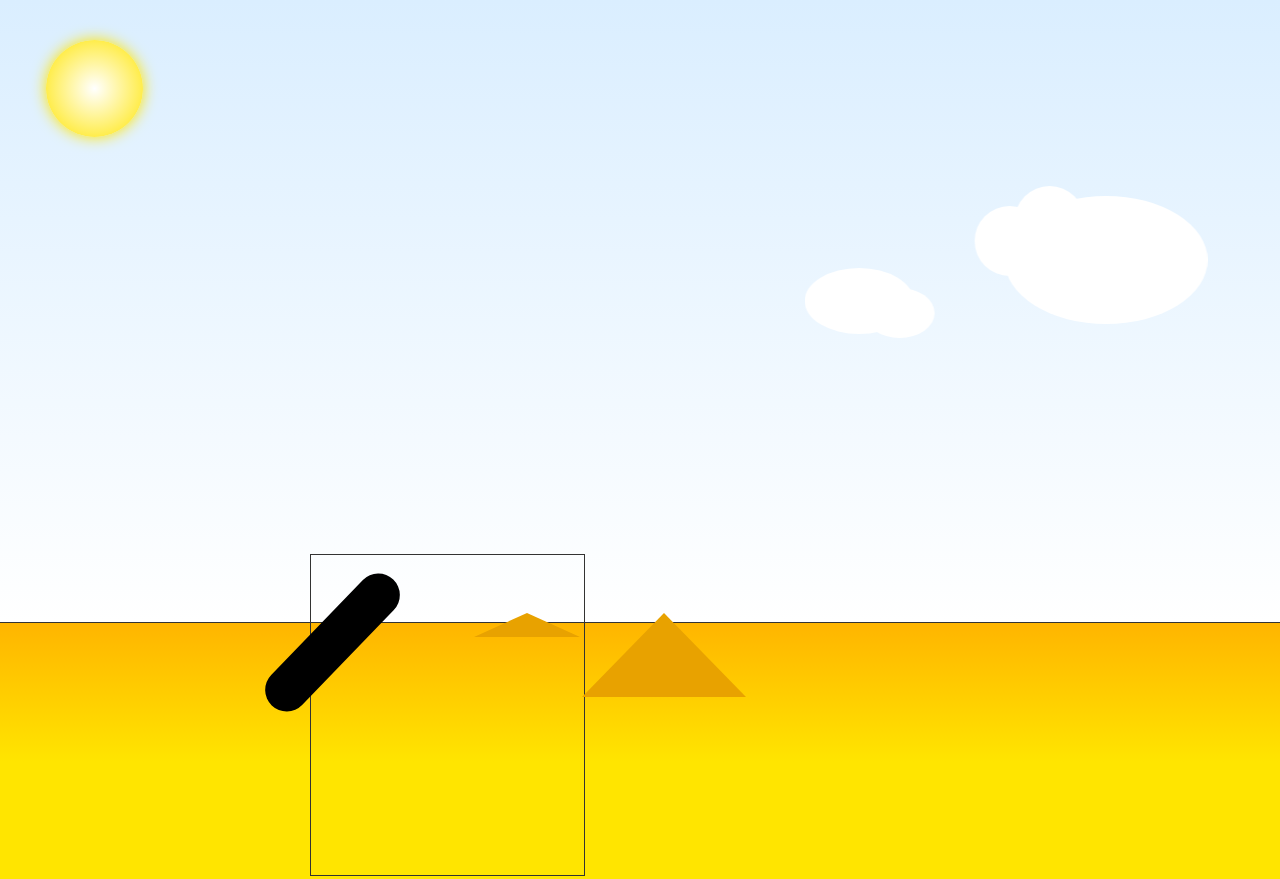
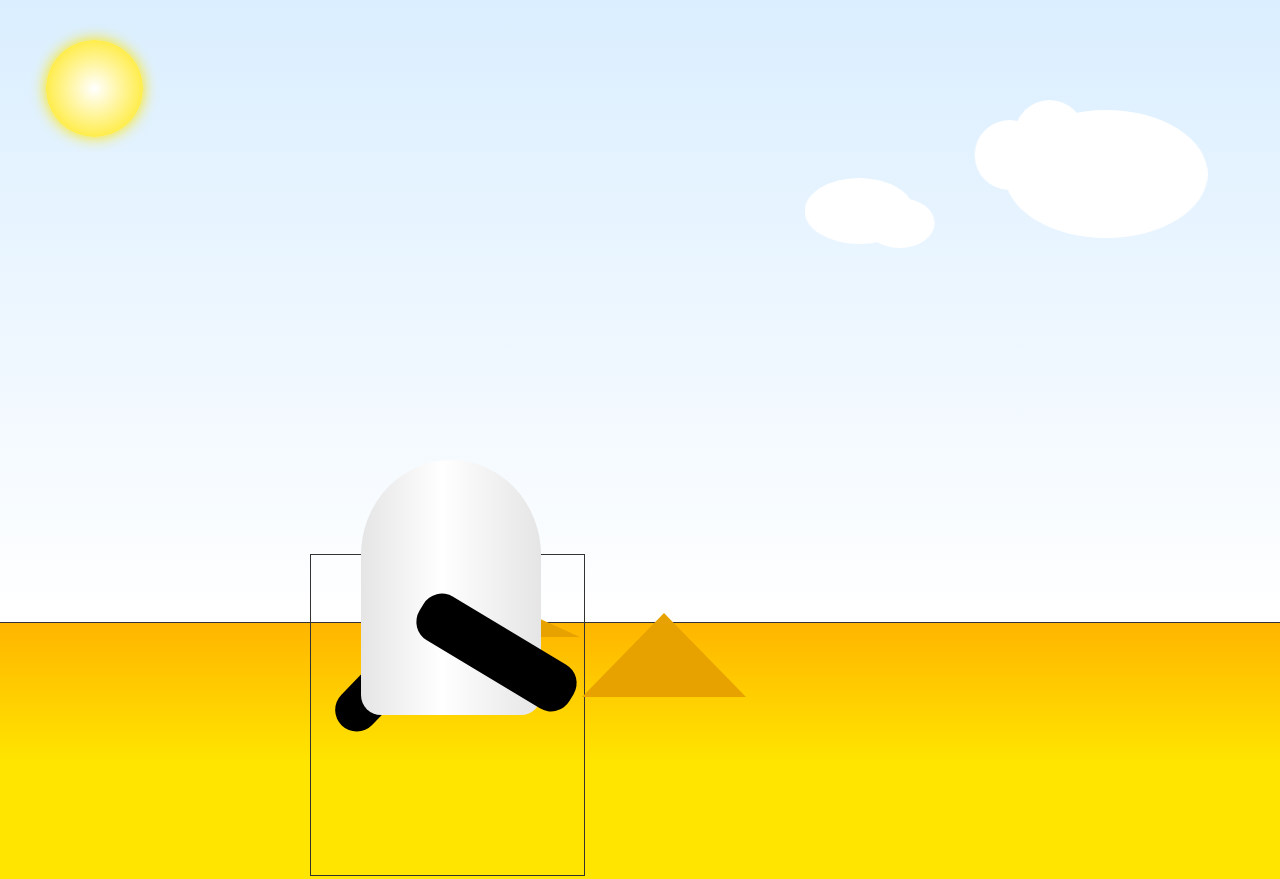
Before and after one commit to deividev/Animations, a plain HTML site: page index.html in a window 1280 px wide. Shown: the top 879 px of the page. Drawn offline with Linux system fonts and the light colour scheme.

Commit message:
Print robot

```diff
--- a/css/background.css
+++ b/css/background.css
@@ -21,7 +21,7 @@
 
 .cloud {
     position: absolute;
-    top: 40px;
+    top: 0px;
     left: 0;
     width: 100%;
     animation: cloud 35s linear;
@@ -32,7 +32,7 @@
   position: relative;
   width: 12.688rem;
   height: 8rem;
-  top: 106px;
+  top: 60px;
   left: 200px;
   margin-top: 50px;
   border-radius: 50%;
@@ -67,7 +67,7 @@
   position: relative;
   width: 6.813rem;
   height: 4.125rem;
-  margin-top: 50px;
+  top: 0px;
   border-radius: 50%;
   background-color: #fff;
 }
--- a/css/robot.css
+++ b/css/robot.css
@@ -14,24 +14,53 @@
    width: 43px;
    height: 175px;
    z-index: 25;
+   top: 20px;
+   left: 70px;
    background-color: black;
    border-radius: 21.5px;
    transform: rotate(-136deg);
 }
 
 .head {
-
+    position: absolute;
+    width: 180px;
+    height: 190px;
+    z-index: 100;
+    top: -95px;
+    left: 50px;
+    border-radius: 50%;
+    background-color: 1px solid #333333;
+    background: rgb(229,229,229);
+    background: linear-gradient(90deg, rgba(229,229,229,1) 0%,
+               rgba(255,255,255,1) 45%,
+               rgba(229,229,229,1) 100%);
 }
 
-/*.arm__right {
+.body {
     position: absolute;
-    width: 43px;
+    width: 180px;
+    height: 180px;
+    z-index: 110;
+    top: -20px;
+    left: 50px;
+    border-radius: 20px;
+    background-color: 1px solid #d3d3d3;
+    background: rgb(229,229,229);
+    background: linear-gradient(90deg, rgba(229,229,229,1) 0%,
+               rgba(255,255,255,1) 45%,
+               rgba(229,229,229,1) 100%);
+}
+.arm__right {
+    position: absolute;
+    width: 51px;
     height: 175px;
     z-index: 25;
+    left: 110px;
+    top: 30px;
     background-color: black;
     border-radius: 21.5px;
-    transform: rotate(160deg);
- }*/
+    transform: rotate(-59deg);
+ }
 
 
 /*
```
